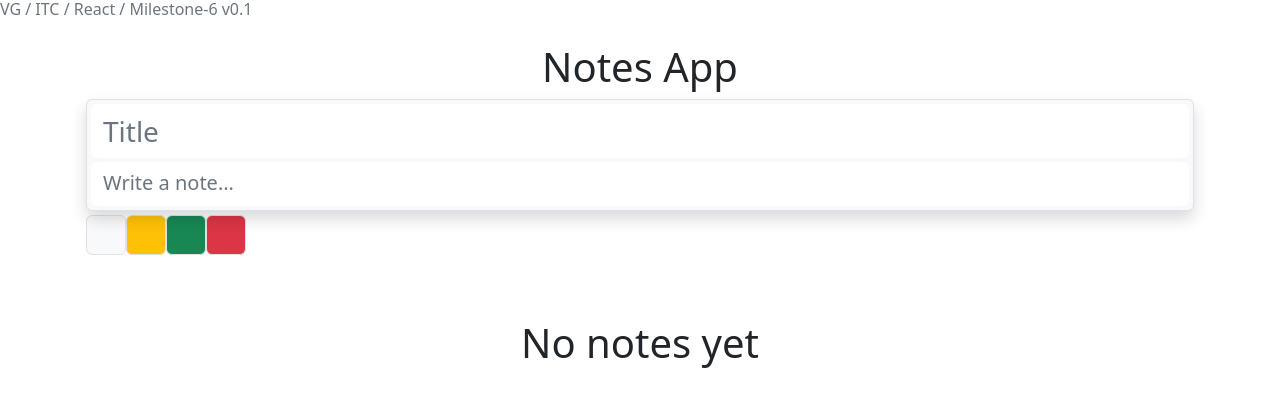
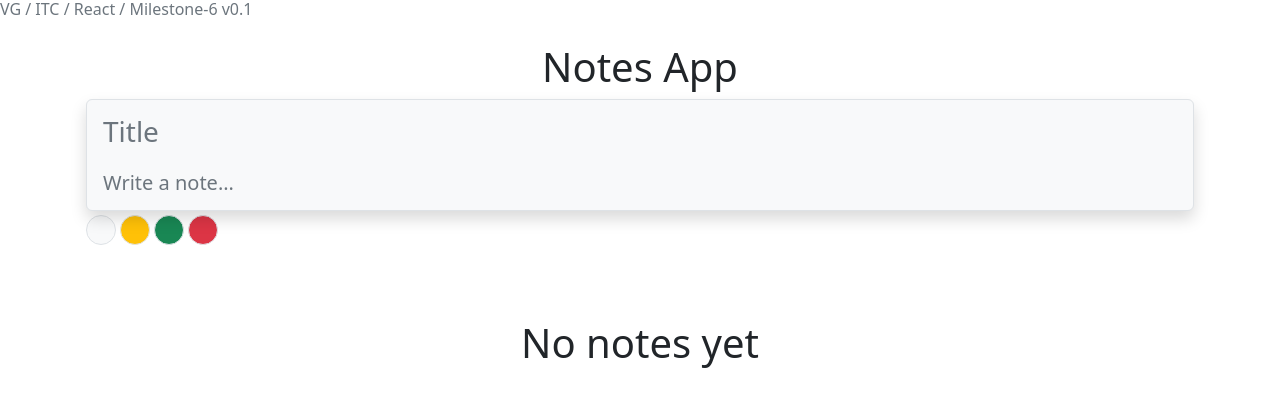
Before and after one commit to mark-itc/react---notes-app-vadim-gringauz, a React (Create React App) app: page / in a window 1280 px wide. Shown: the top 406 px of the page. Built offline with nearby package versions, Linux system fonts and the light colour scheme.

Commit message:
Milestone 6 v0.4
+ imprved color picker

```diff
--- a/src/components/ColorPicker.jsx
+++ b/src/components/ColorPicker.jsx
@@ -1,26 +1,26 @@
 import React from 'react'
 
 function ColorPicker ({ setColor }) {
-  const size = '40px'
+  const size = '30px'
   return (
     <div className='d-flex'>
       <button
-        className='btn btn-light border rounded'
+        className='btn btn-light border rounded-circle me-1'
         style={{ width: size, height: size }}
         onClick={() => setColor('light')}
       ></button>
       <button
-        className='btn btn-warning border rounded'
+        className='btn btn-warning border rounded-circle me-1'
         style={{ width: size, height: size }}
         onClick={() => setColor('warning')}
       ></button>
       <button
-        className='btn btn-success border rounded'
+        className='btn btn-success border rounded-circle me-1'
         style={{ width: size, height: size }}
         onClick={() => setColor('success')}
       ></button>
       <div
-        className='btn btn-danger border rounded'
+        className='btn btn-danger border rounded-circle me-1'
         style={{ width: size, height: size }}
         onClick={() => setColor('danger')}
       ></div>
--- a/src/components/TextInput.jsx
+++ b/src/components/TextInput.jsx
@@ -21,7 +21,7 @@ function TextInput ({ text, handleOnFocus, handleOnBlur, handleTextChange }) {
   return (
     <>
       <textarea
-        className='fs-5 border-0 form-control w-100 mt-1'
+        className='fs-5 border-0 form-control w-100 mt-1 bg-transparent'
         name='note-text'
         placeholder='Write a note...'
         onChange={e => handleTextChange(e.target.value)}
--- a/src/components/TitleInput.jsx
+++ b/src/components/TitleInput.jsx
@@ -4,7 +4,7 @@ function TitleInput ({ title, handleTitleChange }) {
   return (
     <input
       type='text'
-      className='fs-3 border-0 w-100 form-control'
+      className='fs-3 border-0 w-100 form-control bg-transparent'
       placeholder='Title'
       onChange={e => handleTitleChange(e.target.value)}
       value={title}
```
